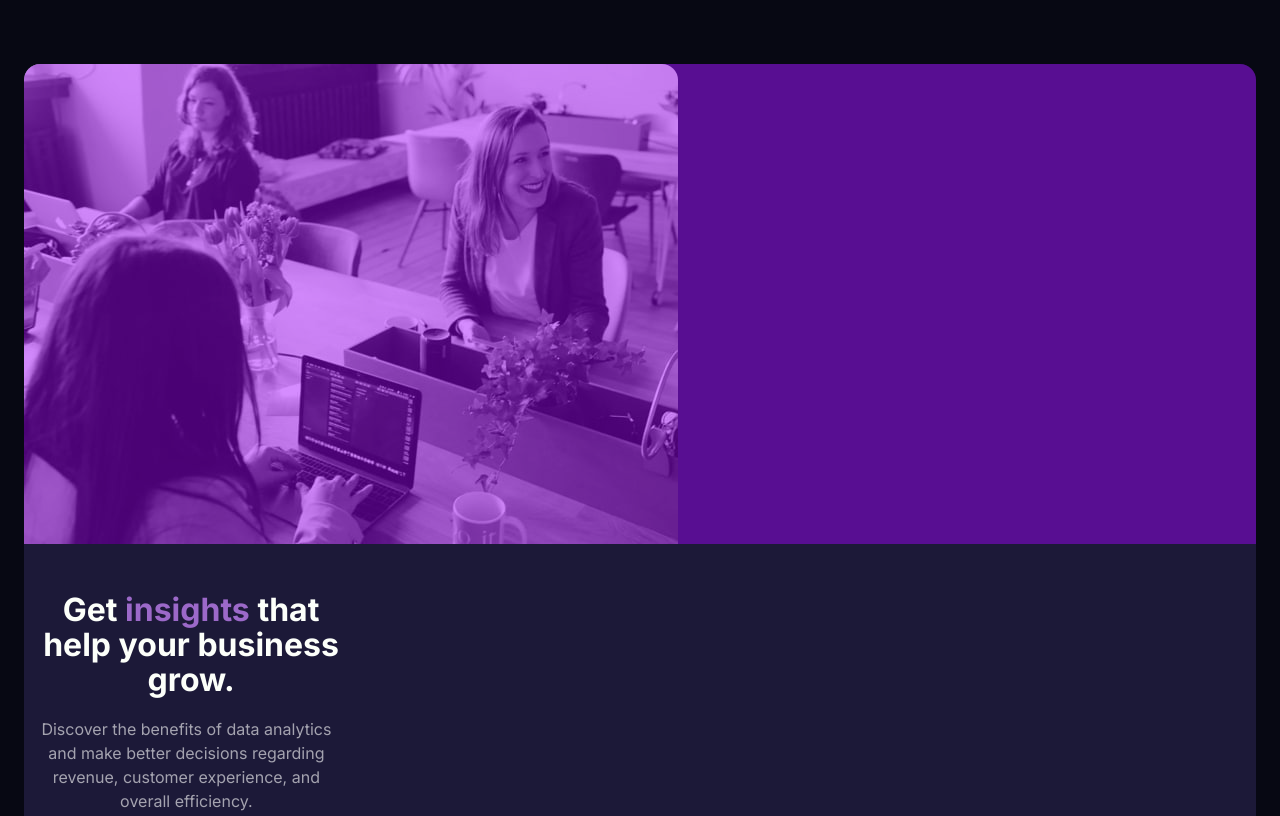
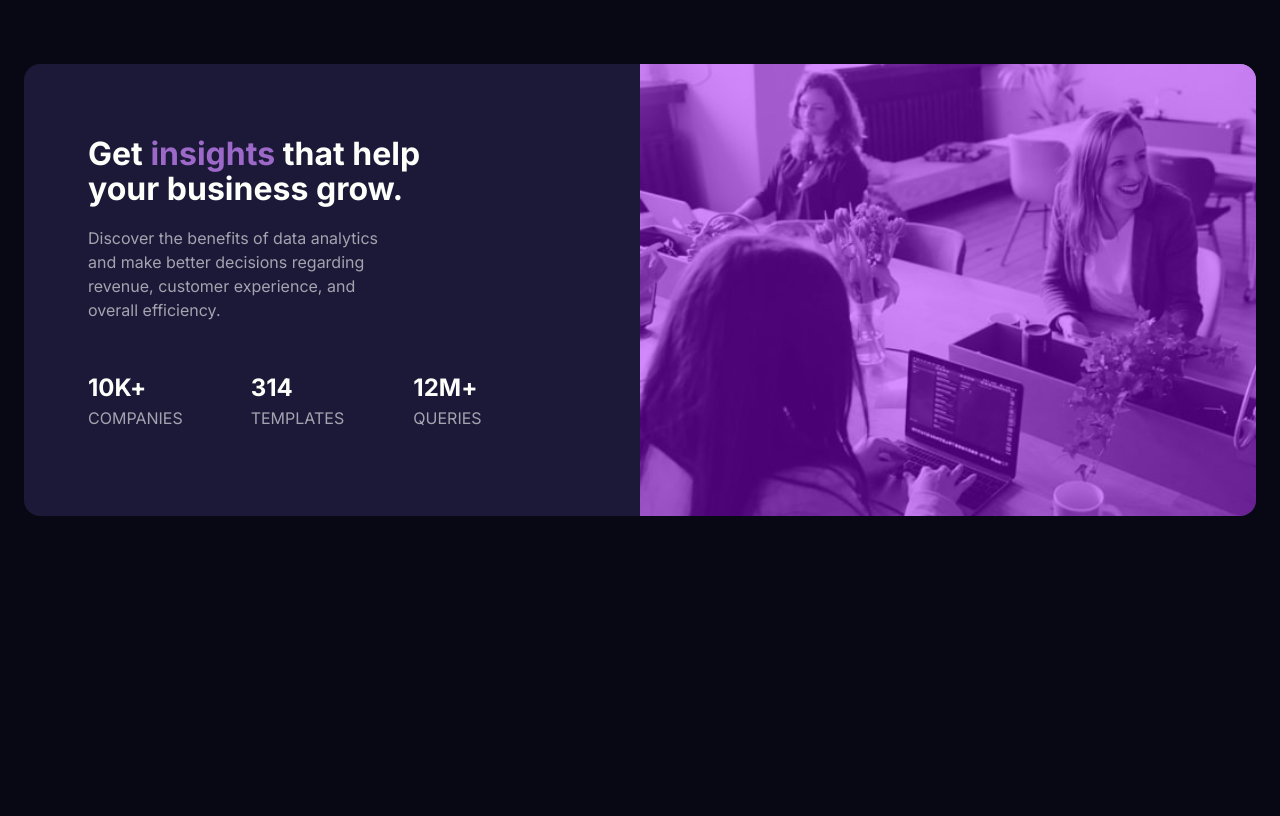
Before and after one commit to aa-Aliane/spc, a website built with Vite: page index.html in a window 1280 px wide. Shown: the top 816 px of the page. Built offline with nearby package versions, Linux system fonts and the light colour scheme.

Commit message:
add desktop features

```diff
--- a/index.html
+++ b/index.html
@@ -14,11 +14,16 @@
     <title>spc</title>
   </head>
   <body>
-    <main>
+    <div class="container">
       <div class="logo">
         <div class="color"></div>
-        <img src="images/image-header-mobile.jpg" alt="">
+        <img
+          src="
+              images/image-header-mobile.jpg"
+          alt=""
+        />
       </div>
+      <main>
         <div class="intro">
           <h1>Get <span>insights</span> that help your business grow.</h1>
           <p>
@@ -41,5 +46,6 @@
           </li>
         </ul>
       </main>
+    </div>
   </body>
 </html>
--- a/style.css
+++ b/style.css
@@ -100,14 +100,17 @@ body {
   color: var(--clr-neutral-100);
 }
 
+.container {
+  border-radius: 1rem;
+  margin: 4rem 1.5rem;
+  background-color: var(--clr-primary-600);
+  display: grid;
+}
 main {
-  display: grid;
+
   gap: 3rem;
-  background-color: var(--clr-primary-600);
-  margin: 4rem 1.5rem;
-  border-radius: 1rem;
+  margin-top: 3rem;
 }
-
 
 .logo {
   position: relative;
@@ -121,7 +124,7 @@ main {
   background-color: var(--clr-primary-300);
   filter: opacity(45%) contrast(3);
   border-radius: 1rem 1rem 0 0;
-  height : 100%;
+  height: 100%;
   width: 100%;
 }
 
@@ -130,16 +133,14 @@ img {
   z-index: 1;
 }
 
-
-
-
-
 h1 {
   font-weight: var(--fw-bold);
   font-size: var(--fs-heading);
   line-height: 2.2rem;
   max-width: 14ch;
   margin-bottom: 1.2rem;
+  margin-left: auto;
+  margin-right: auto;
   color: var(--clr-neutral-300);
 }
 
@@ -149,6 +150,8 @@ h1 {
 
 .intro > p {
   max-width: 29ch;
+  margin-left: auto;
+  margin-right: auto;
 }
 
 h2 {
@@ -160,7 +163,53 @@ h1 > span {
   color: var(--clr-primary-200);
 }
 
-
 .stats {
   margin-bottom: 3rem;
+  display: grid;
 }
+
+@media (min-width: 50em) {
+  body {
+    text-align: left;
+  }
+  .container {
+    grid-template-columns: repeat(2, 1fr);
+  }
+
+
+
+  h1 {
+    max-width: 16ch;
+    margin-left: 0;
+  }
+
+  .intro {
+    margin: 0 4rem;
+    margin-bottom: 3rem;
+    margin-top: 1.5rem;
+  }
+
+  .intro > p {
+    margin : 0;
+  }
+
+  .logo {
+    grid-column: 2/3;
+    grid-row: 1 / -3;
+    background-image: url(images/image-header-desktop.jpg);
+    background-repeat: no-repeat;
+    background-size: cover;
+    border-radius: 0 1rem 1rem 0;
+  }
+  .logo::before {
+    border-radius: 0 1rem 1rem 0;
+  }
+  img {
+    visibility: hidden;
+  }
+  .stats {
+    margin: 0 4rem;
+    margin-bottom: 5rem;
+    grid-template-columns: repeat(3, 1fr);
+  }
+}
```
Also changed, not shown: 1 other file. Lines whose indentation alone changed are shown as unchanged.
